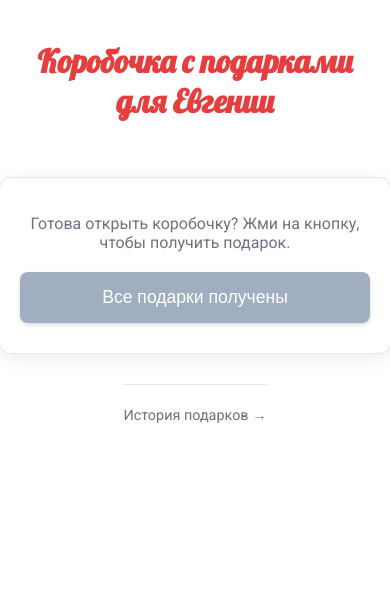
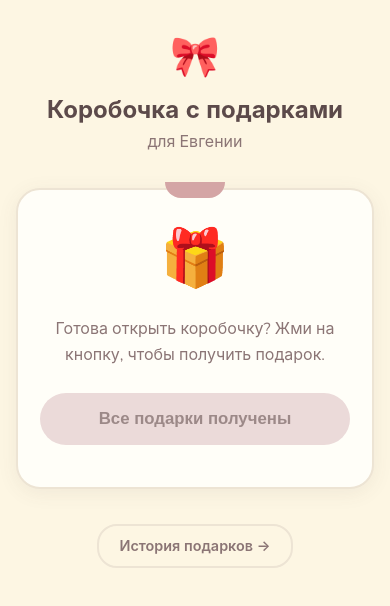
Before and after one commit to podaroklammert/podaroklammert.github.io, a website: page index.html in a window 390 px wide. Drawn offline with nearby package versions, Linux system fonts and the light colour scheme; no server answers.

Commit message:
Update main index.html to Design B
- Apply Design B (Warm & Cozy) styling to main index
- Fix text labels to original versions
- Add festive disabled button (rose instead of grey)

🤖 Generated with [Claude Code](https://claude.com/claude-code)

Co-Authored-By: Claude Opus 4.5 <noreply@anthropic.com>

```diff
--- a/index.html
+++ b/index.html
@@ -4,129 +4,185 @@
     <meta charset="UTF-8">
     <meta name="viewport" content="width=device-width, initial-scale=1.0">
     <title>Коробочка с подарками для Евгении</title>
-    <link href="https://fonts.googleapis.com/css?family=Lobster|Roboto&display=swap" rel="stylesheet">
+    <link href="https://fonts.googleapis.com/css2?family=Nunito:wght@400;600;700&display=swap" rel="stylesheet">
     <style>
-        body {
-            font-family: 'Roboto', sans-serif;
-            padding: 20px;
-            max-width: 800px;
-            margin: auto;
-            background: #fff;
-            color: #444;
-            min-height: 100vh;
-            display: flex;
-            flex-direction: column;
-        }
-        h1 {
-            font-family: 'Lobster', cursive;
-            text-align: center;
-            color: #e53e3e;
-            font-size: 2.5rem;
-            margin-bottom: 0.5em;
+        /* Design B: Warm & Cozy - Lifestyle blog feel */
+        :root {
+            --primary: #D4A5A5;
+            --primary-dark: #C49494;
+            --accent: #A7C4A0;
+            --text: #5C4A4A;
+            --text-light: #8B7575;
+            --bg: #FDF6E3;
+            --card-bg: #FFFEF8;
+            --border: #EDE4D4;
         }
 
-        /* Main content area - centers the gift card */
+        * {
+            box-sizing: border-box;
+        }
+
+        body {
+            font-family: 'Nunito', -apple-system, sans-serif;
+            padding: 40px 20px;
+            max-width: 550px;
+            margin: auto;
+            background: var(--bg);
+            color: var(--text);
+            min-height: 100vh;
+        }
+
+        .header {
+            text-align: center;
+            margin-bottom: 35px;
+        }
+
+        .header-icon {
+            font-size: 2.5rem;
+            margin-bottom: 10px;
+        }
+
+        h1 {
+            font-size: 1.8rem;
+            font-weight: 700;
+            margin: 0;
+            color: var(--text);
+        }
+
+        .subtitle {
+            color: var(--text-light);
+            font-size: 1rem;
+            margin-top: 5px;
+        }
+
         .main-content {
             display: flex;
             flex-direction: column;
             align-items: center;
-            padding: 20px 0;
-            margin-top: 20px;
         }
 
-        /* Gift card - the hero element */
         .gift-card {
-            background: #fff;
-            border-radius: 12px;
-            padding: 30px;
+            background: var(--card-bg);
+            border-radius: 24px;
+            padding: 35px 28px;
             width: 100%;
-            max-width: 500px;
-            box-shadow: 0 4px 20px rgba(0, 0, 0, 0.08);
-            border: 1px solid #e5e7eb;
+            max-width: 400px;
+            box-shadow: 0 4px 20px rgba(92, 74, 74, 0.08);
+            border: 2px solid var(--border);
             text-align: center;
+            position: relative;
+        }
+
+        .gift-card::before {
+            content: '';
+            position: absolute;
+            top: -8px;
+            left: 50%;
+            transform: translateX(-50%);
+            width: 60px;
+            height: 16px;
+            background: var(--primary);
+            border-radius: 0 0 30px 30px;
+        }
+
+        .gift-emoji {
+            font-size: 3.5rem;
+            margin-bottom: 20px;
         }
 
         #selectedGift {
-            font-weight: bold;
+            font-weight: 700;
             font-size: 1.4rem;
-            margin-bottom: 15px;
-            color: #2b6cb0;
+            margin-bottom: 12px;
+            color: var(--text);
+            line-height: 1.4;
         }
         #selectedGift:empty {
             display: none;
         }
 
         #giftDescription {
-            margin-bottom: 20px;
-            background: #f9fafb;
-            padding: 15px;
-            border-radius: 8px;
-            line-height: 1.6;
-            color: #4b5563;
+            margin-bottom: 25px;
+            background: #FFF9E8;
+            padding: 18px;
+            border-radius: 16px;
+            line-height: 1.7;
+            color: var(--text-light);
+            font-size: 0.95rem;
+            border: 1px dashed var(--border);
         }
         #giftDescription:empty {
             display: none;
         }
 
         #instructionText {
-            color: #6B7280;
-            margin-bottom: 20px;
+            color: var(--text-light);
+            margin-bottom: 25px;
             font-size: 1rem;
+            line-height: 1.6;
         }
 
         button {
             display: block;
             width: 100%;
-            padding: 15px;
-            margin-bottom: 10px;
-            background: #48bb78;
-            color: #fff;
+            padding: 16px 24px;
+            margin-bottom: 12px;
+            background: var(--primary);
+            color: white;
             border: none;
-            border-radius: 8px;
-            box-shadow: 0 2px 4px rgba(0, 0, 0, 0.15);
-            font-size: 1.1rem;
+            border-radius: 50px;
+            font-size: 1.05rem;
+            font-weight: 600;
             cursor: pointer;
-            transition: background-color 0.3s, transform 0.1s;
+            transition: all 0.25s ease;
+            box-shadow: 0 4px 12px rgba(212, 165, 165, 0.4);
         }
         button:hover {
-            background: #38a169;
+            background: var(--primary-dark);
+            transform: translateY(-2px);
+            box-shadow: 0 6px 16px rgba(212, 165, 165, 0.5);
         }
         button:active {
-            background: #2f855a;
-            transform: scale(0.98);
+            transform: translateY(0);
         }
+        /* Festive disabled state - soft rose instead of grey */
         button:disabled {
-            background: #a0aec0;
+            background: #E8D4D4;
+            color: var(--text-light);
             cursor: not-allowed;
             transform: none;
+            box-shadow: none;
+            opacity: 0.85;
         }
 
         #rejectButton {
             background: transparent;
-            color: #9CA3AF;
-            border: 1px solid #e5e7eb;
+            color: var(--text-light);
+            border: 2px dashed var(--border);
             font-size: 0.85rem;
-            padding: 10px 16px;
+            padding: 12px 16px;
             box-shadow: none;
         }
         #rejectButton:hover {
-            background: #f9fafb;
-            color: #6B7280;
+            background: #FFF9E8;
+            border-style: solid;
         }
 
         #resetButton {
-            background: #e53e3e;
-            margin-top: 20px;
+            background: #FECACA;
+            color: #B91C1C;
+            margin-top: 30px;
+            box-shadow: none;
         }
         #resetButton:hover {
-            background: #c53030;
+            background: #FCA5A5;
         }
 
         .spinner {
             display: inline-block;
             width: 16px;
             height: 16px;
-            border: 2px solid #fff;
+            border: 2px solid currentColor;
             border-top-color: transparent;
             border-radius: 50%;
             animation: spin 0.8s linear infinite;
@@ -137,34 +193,40 @@
             to { transform: rotate(360deg); }
         }
 
-        /* Navigation link to overview */
         .nav-link {
             text-align: center;
-            margin-top: 30px;
-            padding-top: 20px;
-            border-top: 1px solid #e5e7eb;
+            margin-top: 35px;
         }
         .nav-link a {
-            color: #6B7280;
+            color: var(--text-light);
             text-decoration: none;
             font-size: 0.9rem;
+            font-weight: 600;
+            padding: 10px 20px;
+            border-radius: 20px;
+            border: 2px solid var(--border);
+            transition: all 0.2s;
+            display: inline-block;
         }
         .nav-link a:hover {
-            color: #374151;
-            text-decoration: underline;
+            background: var(--card-bg);
+            border-color: var(--primary);
+            color: var(--text);
         }
 
-        /* Hidden elements for previous gifts (keeping for JS compatibility) */
         #previousGiftsTitle, #previousGifts {
             display: none !important;
         }
 
-        @media (max-width: 600px) {
+        @media (max-width: 480px) {
+            body {
+                padding: 30px 16px;
+            }
             h1 {
-                font-size: 2rem;
+                font-size: 1.5rem;
             }
             .gift-card {
-                padding: 20px;
+                padding: 30px 22px;
             }
             #selectedGift {
                 font-size: 1.2rem;
@@ -173,10 +235,15 @@
     </style>
 </head>
 <body>
-    <h1>Коробочка с подарками для Евгении</h1>
+    <div class="header">
+        <div class="header-icon">🎀</div>
+        <h1>Коробочка с подарками</h1>
+        <p class="subtitle">для Евгении</p>
+    </div>
 
     <div class="main-content">
         <div class="gift-card">
+            <div class="gift-emoji">🎁</div>
             <p id="selectedGift"></p>
             <p id="giftDescription"></p>
             <p id="instructionText">Готова открыть коробочку? Жми на кнопку, чтобы получить подарок.</p>
@@ -189,9 +256,8 @@
         </div>
     </div>
 
-    <button id="resetButton" style="display: none;">Сбросить Подарки</button>
+    <button id="resetButton" style="display: none;">Сбросить подарки</button>
 
-    <!-- Hidden elements for backward compatibility with script.js -->
     <h3 id="previousGiftsTitle" style="display: none;">Предыдущие Подарки:</h3>
     <ul id="previousGifts"></ul>
 
```
Also changed, not shown: design-b.html (+8 -6 lines).
